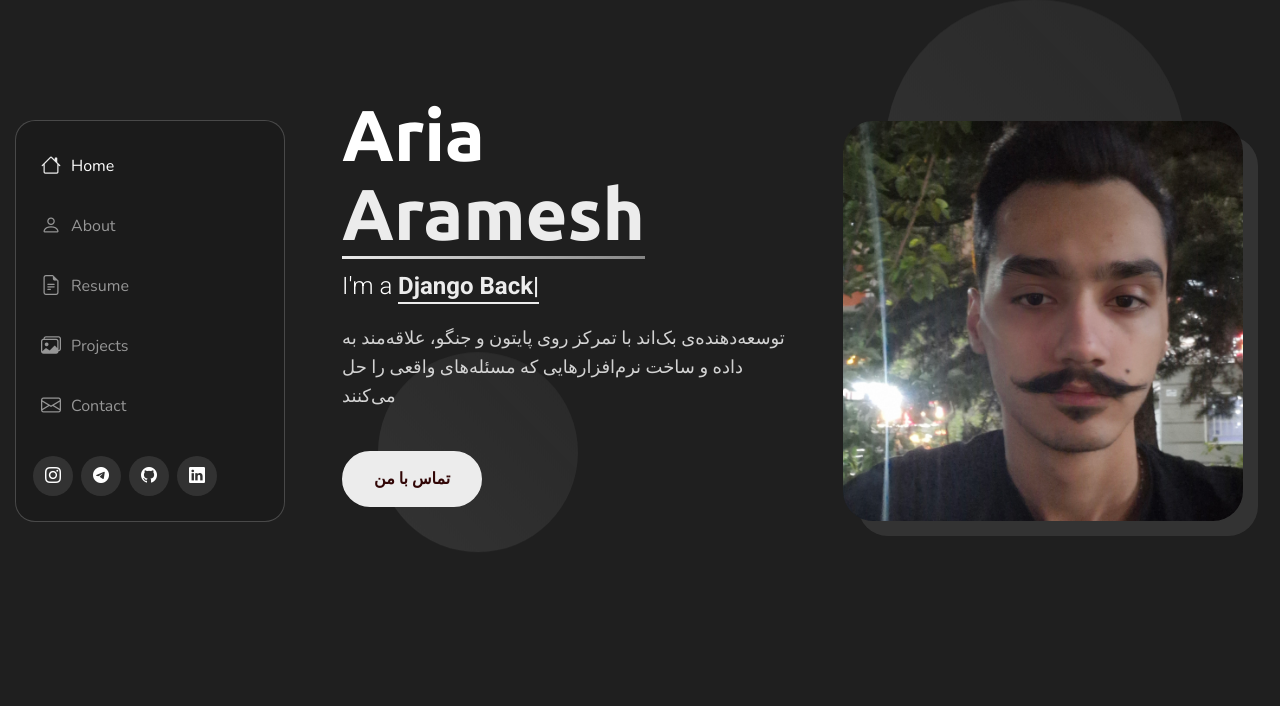
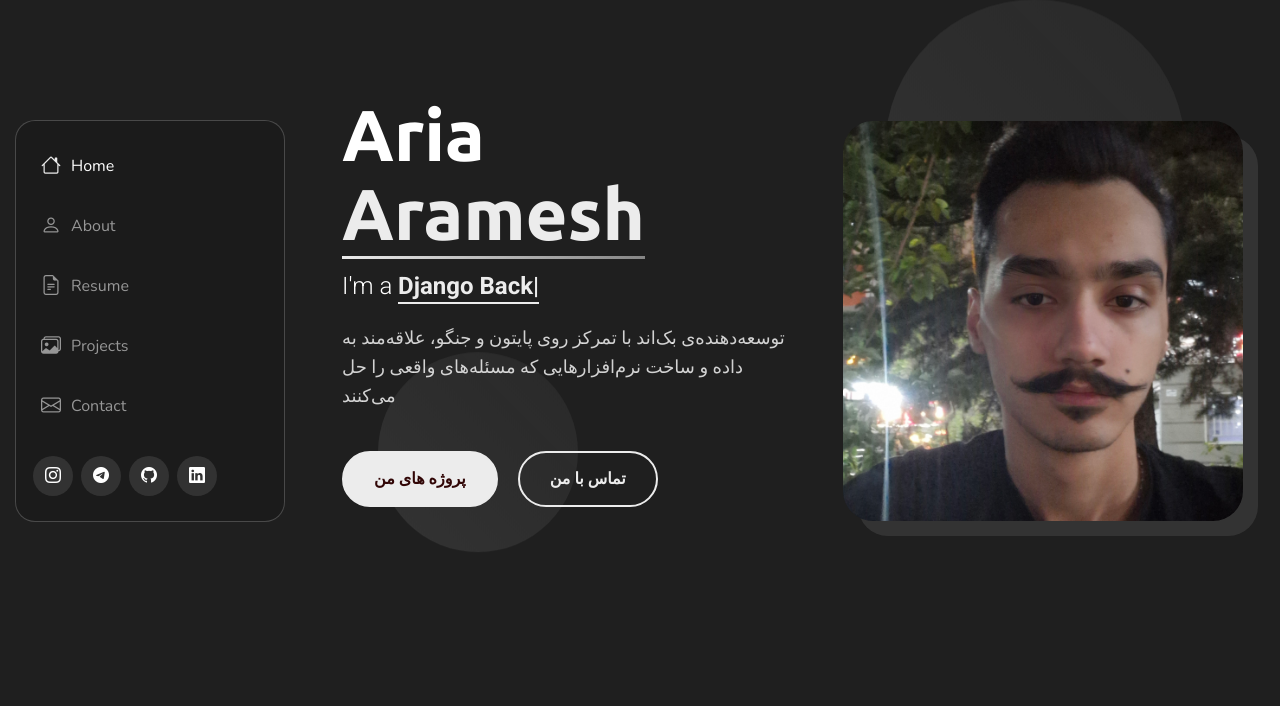
Before and after one commit to Aramesh-Aria/personal-Blog, a Flask app: page / in a window 1280 px wide. Shown: the part 79-785 px from the top of the page. Run offline with Flask 3, Linux system fonts and the light colour scheme; some libraries are stand-ins or nearby versions.

Commit message:
added project button in hero section

```diff
--- a/templates/partials/_hero.html
+++ b/templates/partials/_hero.html
@@ -17,7 +17,8 @@
               <p class="description">  توسعه‌دهنده‌ی بک‌اند با تمرکز روی پایتون و جنگو، علاقه‌مند به داده و ساخت نرم‌افزارهایی که مسئله‌های واقعی را حل می‌کنند</p>
 
               <div class="hero-actions">
-                <a href="#contact" class="btn btn-primary">تماس با من</a>
+                <a href="#projects" class="btn btn-primary">پروژه های من</a>
+                <a href="#contact" class="btn btn-outline">تماس با من</a>
               </div>
             </div>
           </div>
```
Also changed, not shown: 1 other file.
